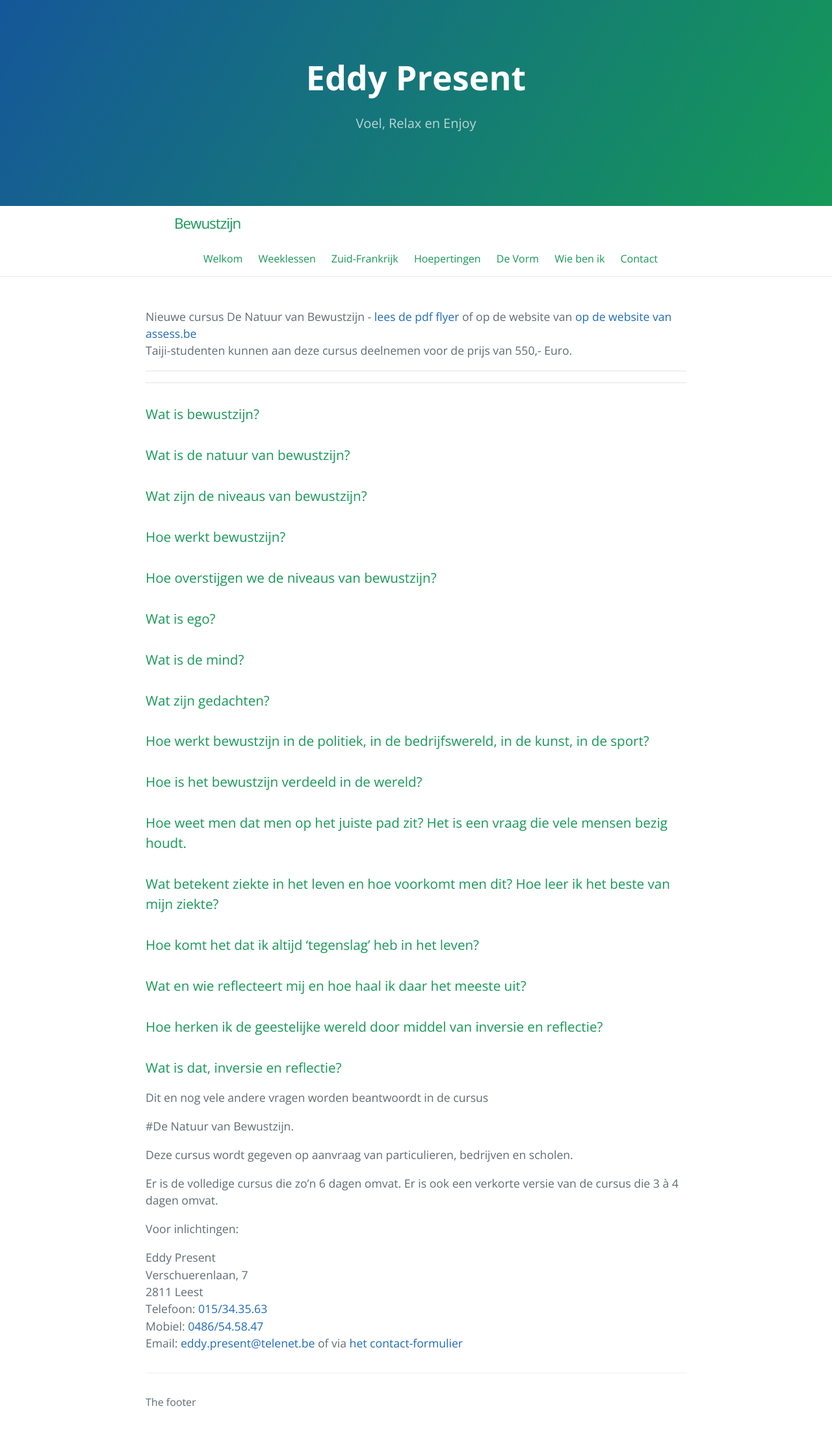
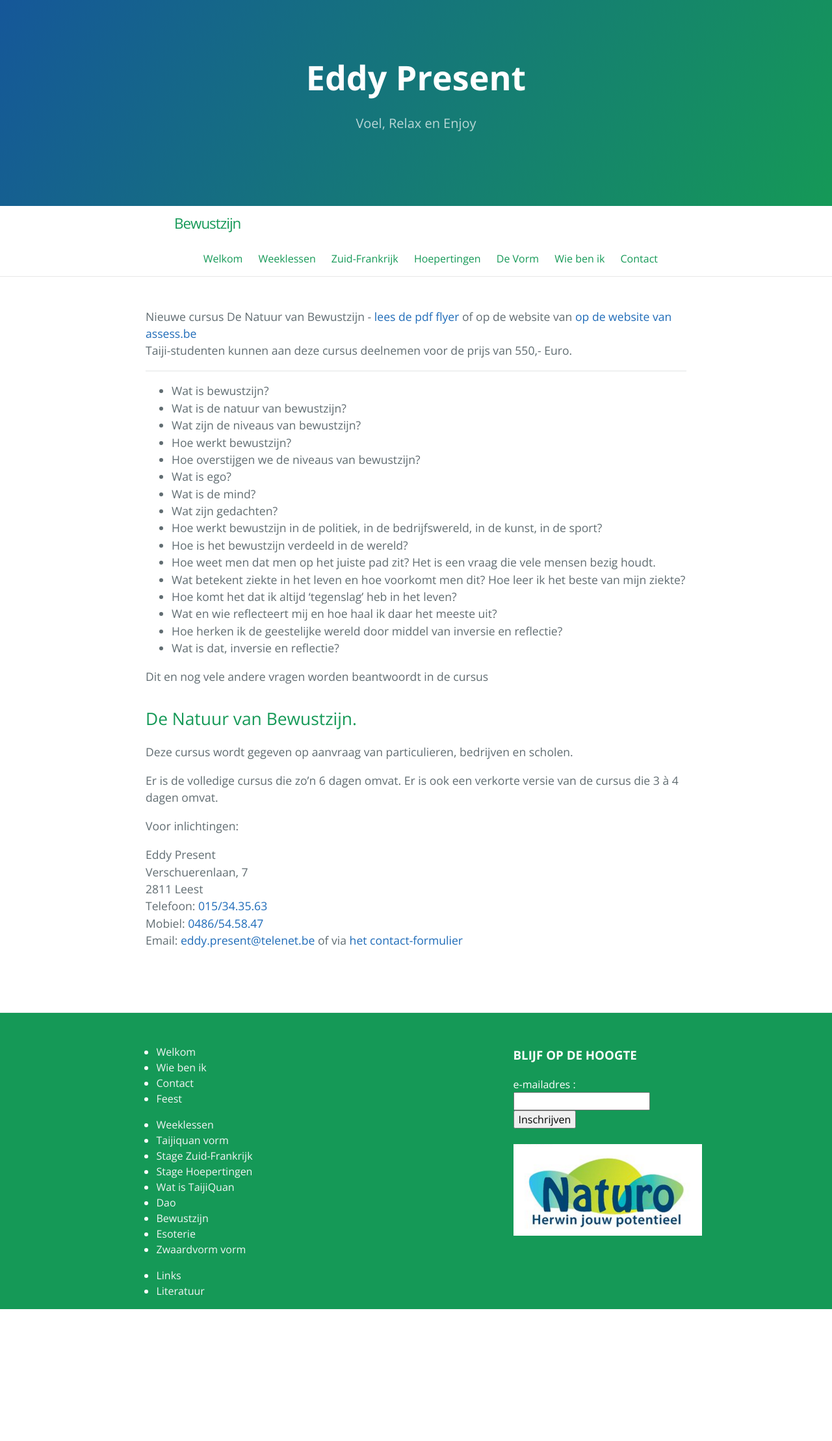
Before and after one commit to joachimVdH/EddyPresent18, a Jekyll site: the page built from taijiquan/bewustzijn.markdown, in a window 1280 px wide. Shown: the whole page at 65% size. Built offline with Jekyll 4.4.1, drawn with Linux system fonts in a browser that asks for light colours; after the commit the page ends 2015 px from its top, so only the background shows below that.

Commit message:
start tekst aangepast - footer toegevoegd

```diff
--- a/_layouts/default.html
+++ b/_layouts/default.html
@@ -67,12 +67,46 @@
 
       {{ content }}
 
-      <footer class="site-footer">
-        The footer
-
-      </footer>
     </section>
 
+    <footer class="site-footer">
+      <div>
+        <ul>
+          <li><a href="/">Welkom</a></li>
+          <li><a href="/wie-ben-ik.html">Wie ben ik</a></li>
+          <li><a href="/contact.html">Contact</a></li>
+          <li><a href="/feest.html">Feest</a></li>
+        </ul>
+
+        <ul>
+          <li><a href="/taijiquan/weeklessen.html">Weeklessen</a></li>
+          <li><a href="/taijiquan/vorm.html">Taijiquan vorm</a></li>
+          <li><a href="/taijiquan/stages-zuid-frankrijk.html">Stage Zuid-Frankrijk</a></li>
+          <li><a href="/taijiquan/stages-hoepertingen.html">Stage Hoepertingen</a></li>
+          <li><a href="/taijiquan/wat-is-taijiquan.html">Wat is TaijiQuan</a></li>
+          <li><a href="/taijiquan/dao.html">Dao</a></li>
+          <li><a href="/taijiquan/bewustzijn.html">Bewustzijn</a></li>
+          <li><a href="/taijiquan/esoterie.html">Esoterie</a></li>
+          <li><a href="/zwaardvorm/vorm.html">Zwaardvorm vorm</a></li>
+        </ul>
+
+        <ul>
+          <li><a href="/andere/links.html">Links</a></li>
+          <li><a href="/andere/literatuur.html">Literatuur</a></li>
+        </ul>
+      </div>
+      <div>
+        <h3>BLIJF OP DE HOOGTE</h3>
+        <!-- Begin MailChimp Signup Form -->
+        <form action="http://eddypresent.us4.list-manage1.com/subscribe/post?u=0266a9f6056f66cb9738f4205&amp;id=58ff0b2f9f" method="post" id="mc-embedded-subscribe-form" name="mc-embedded-subscribe-form" class="validate" target="_blank">
+        e-mailadres :<br />
+        <input type="email" value="" name="EMAIL" class="required email" id="mce-EMAIL"><br />
+        <input type="submit" value="Inschrijven" name="subscribe" id="mc-embedded-subscribe" class="button">
+        </form>
+        <!--End mc_embed_signup-->
+        <br><a href="http://www.naturopathica.be/"><img src="/images/naturopathica.png" alt="Naturopathica"></a>
+      </div>
+    </footer>
     {% if site.google_analytics %}
       <script type="text/javascript">
         (function(i,s,o,g,r,a,m){i['GoogleAnalyticsObject']=r;i[r]=i[r]||function(){
--- a/_sass/jekyll-theme-cayman-blog.scss
+++ b/_sass/jekyll-theme-cayman-blog.scss
@@ -342,6 +342,25 @@ a {
   margin-top: 2rem;
   border-top: solid 1px $hr-border-color;
 
+  display: flex;
+  flex-direction: row;
+  flex-wrap: wrap;
+  justify-content: space-around;
+
+  background-color: $header-bg-color;
+  color: white;
+
+  input {color: black;}
+
+  a {
+    color: whitesmoke;
+    text-decoration: none;
+
+    &:hover {
+      text-decoration: underline;
+    }
+  }
+
   @include large {
     font-size: 1rem;
   }
--- a/taijiquan/bewustzijn.markdown
+++ b/taijiquan/bewustzijn.markdown
@@ -5,33 +5,33 @@ comments: false
 sharing: false
 footer: true
 ---
+
 Nieuwe cursus De Natuur van Bewustzijn - [lees de pdf flyer](/flyers/2018_NatuurVanBewustzijn.pdf) of op de website van
 [op de website van assess.be](http://www.assess.be/programmas/de-natuur-van-bewustzijn/?fromEddyPresent)
 Taiji-studenten kunnen aan deze cursus deelnemen voor de prijs van 550,- Euro.
 
 ---
----
-### Wat is bewustzijn?
-### Wat is de natuur van bewustzijn?
-### Wat zijn de niveaus van bewustzijn?
-### Hoe werkt bewustzijn?
-### Hoe overstijgen we de niveaus van bewustzijn?
-### Wat is ego?
-### Wat is de mind?
-### Wat zijn gedachten?
-### Hoe werkt bewustzijn in de politiek, in de bedrijfswereld, in de kunst, in de sport?
-### Hoe is het bewustzijn verdeeld in de wereld?
-### Hoe weet men dat men op het juiste pad zit? Het is een vraag die vele mensen bezig houdt.
-### Wat betekent ziekte in het leven en hoe voorkomt men dit? Hoe leer ik het beste van mijn ziekte?
-### Hoe komt het dat ik altijd 'tegenslag' heb in het leven?
-### Wat en wie reflecteert mij en hoe haal ik daar het meeste uit?
-### Hoe herken ik de geestelijke wereld door middel van inversie en reflectie?
-### Wat is dat, inversie en reflectie?
+
+-  Wat is bewustzijn?
+-  Wat is de natuur van bewustzijn?
+-  Wat zijn de niveaus van bewustzijn?
+-  Hoe werkt bewustzijn?
+-  Hoe overstijgen we de niveaus van bewustzijn?
+-  Wat is ego?
+-  Wat is de mind?
+-  Wat zijn gedachten?
+-  Hoe werkt bewustzijn in de politiek, in de bedrijfswereld, in de kunst, in de sport?
+-  Hoe is het bewustzijn verdeeld in de wereld?
+-  Hoe weet men dat men op het juiste pad zit? Het is een vraag die vele mensen bezig houdt.
+-  Wat betekent ziekte in het leven en hoe voorkomt men dit? Hoe leer ik het beste van mijn ziekte?
+-  Hoe komt het dat ik altijd 'tegenslag' heb in het leven?
+-  Wat en wie reflecteert mij en hoe haal ik daar het meeste uit?
+-  Hoe herken ik de geestelijke wereld door middel van inversie en reflectie?
+-  Wat is dat, inversie en reflectie?
 
 Dit en nog vele andere vragen worden beantwoordt in de cursus
 
-#De Natuur van Bewustzijn.
-
+## De Natuur van Bewustzijn.
 
 Deze cursus wordt gegeven op aanvraag van particulieren, bedrijven en scholen.
 
```
Also changed, not shown: index.markdown (+37 -11 lines), taijiquan/dao.markdown (+5 -5 lines), taijiquan/esoterie.markdown (+12 -11 lines), images/naturopathica.png (added).
